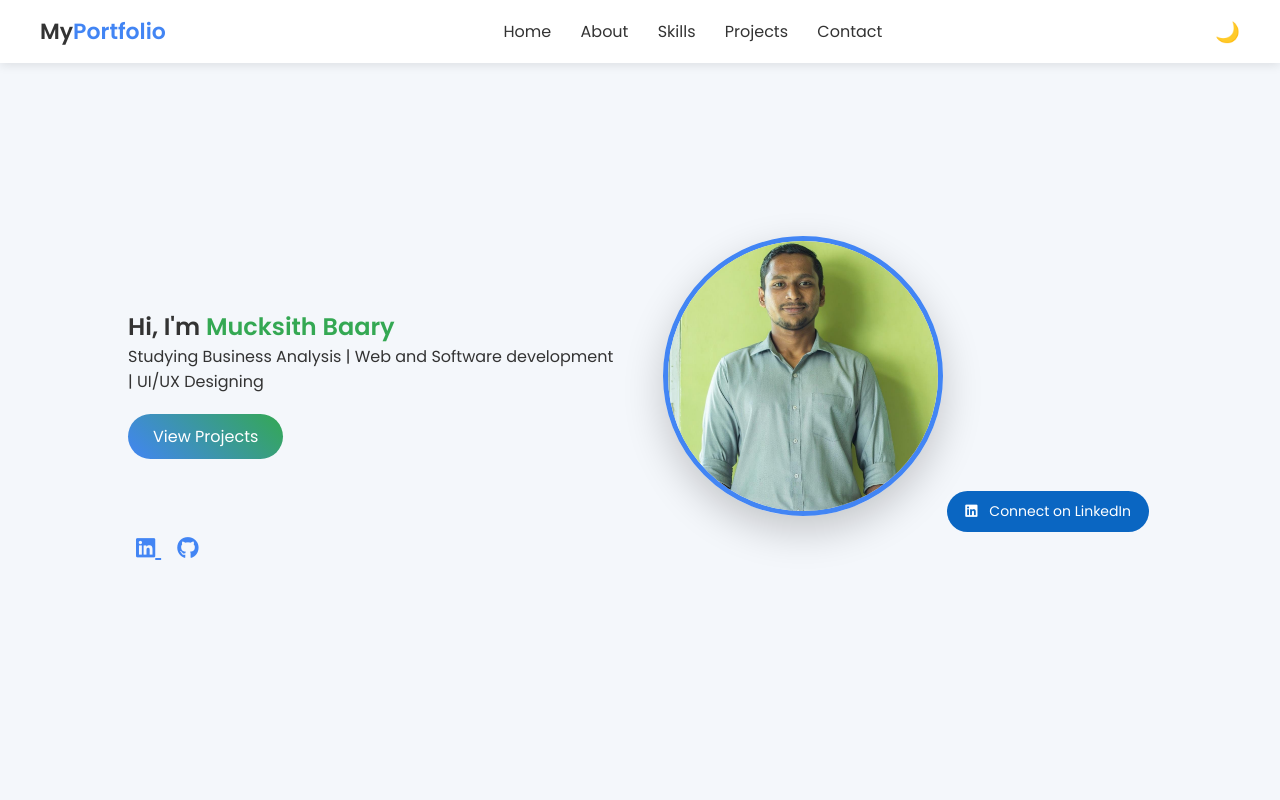
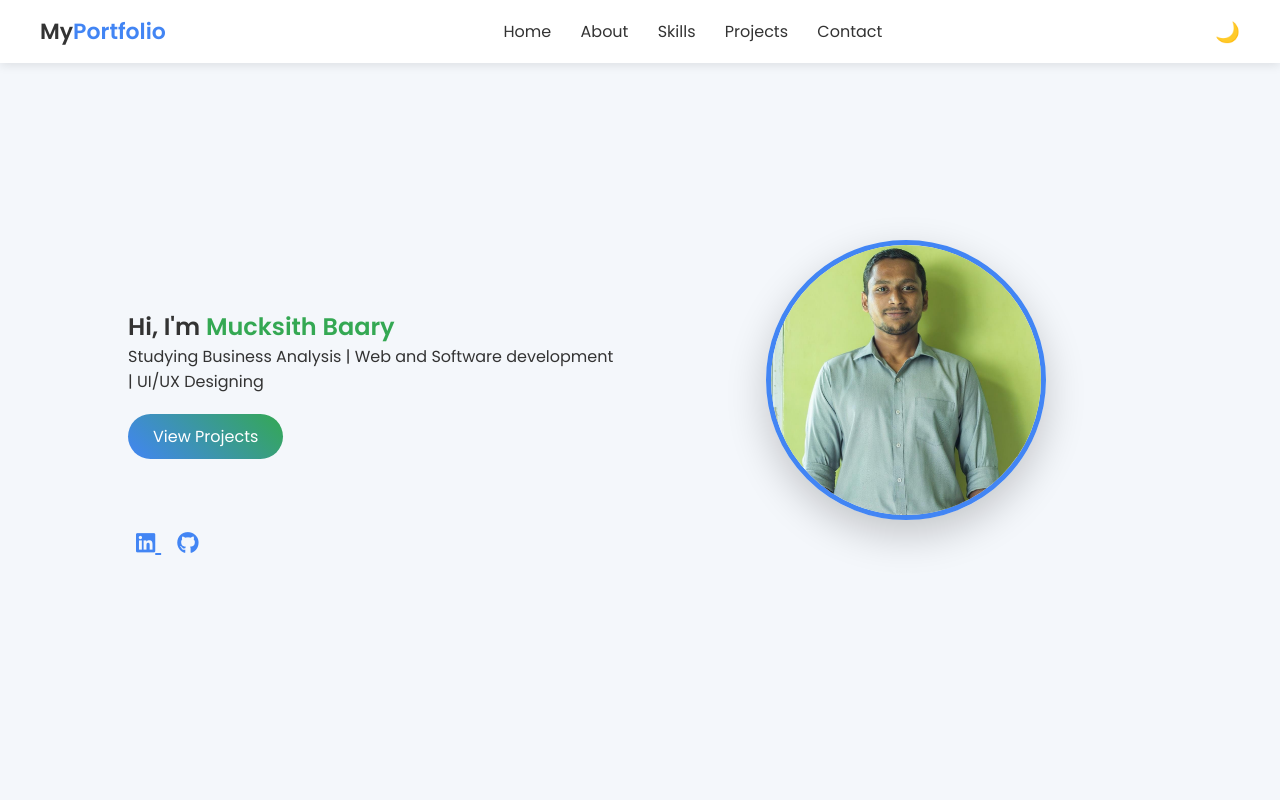
Before and after one commit to baaryam/My-portfolio, a plain HTML site: page index.html in a window 1280 px wide. Shown: the top 800 px of the page. Drawn offline with Linux system fonts and the light colour scheme.

Commit message:
Fix HTML formatting and structure

```diff
--- a/index.html
+++ b/index.html
@@ -55,13 +55,6 @@
     <div class="home-image">
         <img src="imagebaary.jpg" alt="Mucksith Baary Profile Photo">
         <!-- <img src="https://raw.githubusercontent.com/baaryam/portfolio/main/imagebaary.jpg" alt="imagebaary Photo"> -->
-
-
-        <a href="https://www.linkedin.com/in/mucksith-baary-75b158299"
-            target="_blank"
-           class="linkedin-btn">
-            <i class="fab fa-linkedin"></i> Connect on LinkedIn
-        </a>
     </div>
     </div>
 
@@ -197,7 +190,7 @@
         <!-- Contact Info -->
         <div class="contact-info">
             <p><i class="fas fa-envelope"></i>
-                <a href="mailto:mucksithbaary@gmail.com">mucksithbaary@gmail.com</a>
+                <a href="mailto:mucksithbaary@gmail.com">mucksithbaary@gmail.com </a>
             </p>
 
             <p><i class="fas fa-phone"></i>
```
